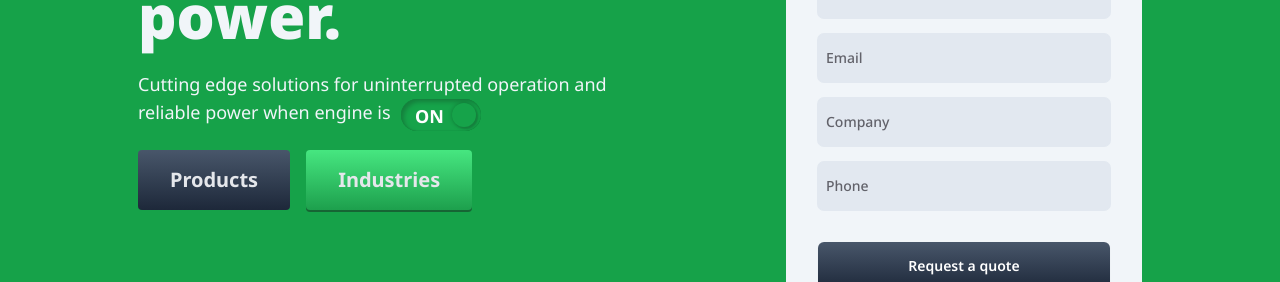
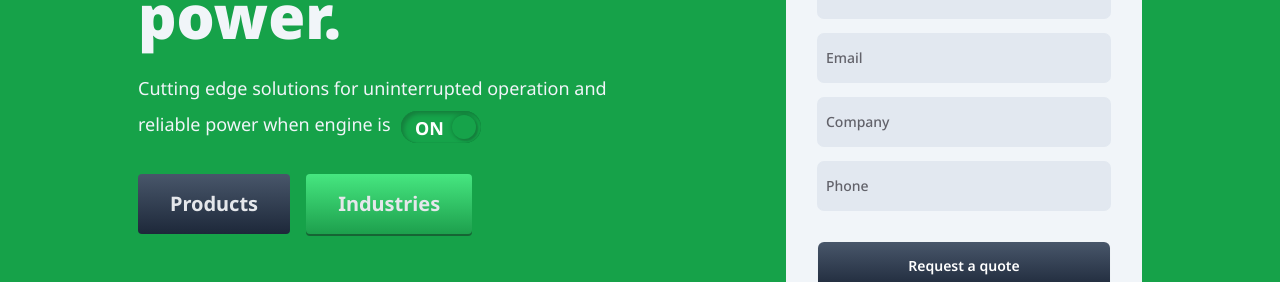
Before and after one commit to betaluis/hhg-website, a Next.js app: page / in a window 1280 px wide. Shown: the part 202-484 px from the top of the page. Built offline with nearby package versions, Linux system fonts and the light colour scheme.

Commit message:
Mobile styles

```diff
--- a/components/Form.tsx
+++ b/components/Form.tsx
@@ -52,7 +52,7 @@ const Form = () => {
     // TODO: Add form validation
     return (
         <div className="
-            flex flex-1 flex-col justify-center
+            flex flex-1 flex-col justify-center max-w-sm
             px-6 py-8 rounded-lg bg-bkg-light-1 min-h-full
             lg:px-8"
         >
--- a/sections/home/Hero.tsx
+++ b/sections/home/Hero.tsx
@@ -3,15 +3,16 @@ import Button from "@/components/Button"
 import Container from "@/components/Container"
 import BlurEffect from "@/components/BlurEffect"
 import Form from "@/components/Form"
-import { FadeUp, ScaleIn } from "@/components/Animations"
+import { FadeUp } from "@/components/Animations"
 
 const Heading = () => {
     return (
         <div className="pt-8 sm:pt-4 lg:pt-0">
             <h1 className="
                 text-center text-3xl font-black text-hero-heading
-                sm:text-4xl sm:text-left
-                lg:text-6xl"
+                sm:text-6xl
+                md:text-7xl
+                lg:text-6xl lg:text-left"
             >
                 We are mobile <span className="power">power.</span>
             </h1>
@@ -21,14 +22,14 @@ const Heading = () => {
 
 const Text = () => {
     return (
-        <div className="pt-6 pb-4 max-w-lg m-auto sm:m-0">
+        <div className="pt-6 pb-4 max-w-lg m-auto lg:m-0">
             <div className="
                 relative text-content-light-2 text-center text-sm
-                sm:leading-8 sm:text-left sm:text-base
-                lg:text-lg"
+                sm:leading-8 sm:text-base
+                lg:text-lg lg:text-left lg:leading-9"
             >
                 <span>Cutting edge solutions for uninterrupted operation and reliable power when engine is</span>
-                <div className="relative pt-4 sm:bottom-[-12px] sm:absolute sm:right-[50%] lg:right-[33%]">
+                <div className="relative sm:bottom-[-12px] lg:absolute lg:right-[33%]">
                     <PowerButton type="pill" />
                 </div>
             </div>
@@ -38,7 +39,11 @@ const Text = () => {
 
 const Buttons = () => {
     return (
-        <div className="mt-2 flex flex-col sm:flex-row gap-4">
+        <div className="
+            mt-2 flex flex-col gap-4
+            sm:justify-center sm:flex-row sm:mt-8
+            lg:justify-start lg:mt-4
+        ">
             <Button
                 label="Products"
                 href="/products"
@@ -65,7 +70,7 @@ const Hero = () => {
         <section className="bg-bkg-green relative">
             <BlurEffect>
                 <Container>
-                    <div className="flex justify-center sm:justify-between py-8">
+                    <div className="flex justify-center flex-col lg:flex-row sm:justify-between py-8">
                         <FadeUp delay={1}>
                             <div className="pt-24 pb-44 sm:py-32 lg:py-14">
                                 <Heading />
```
